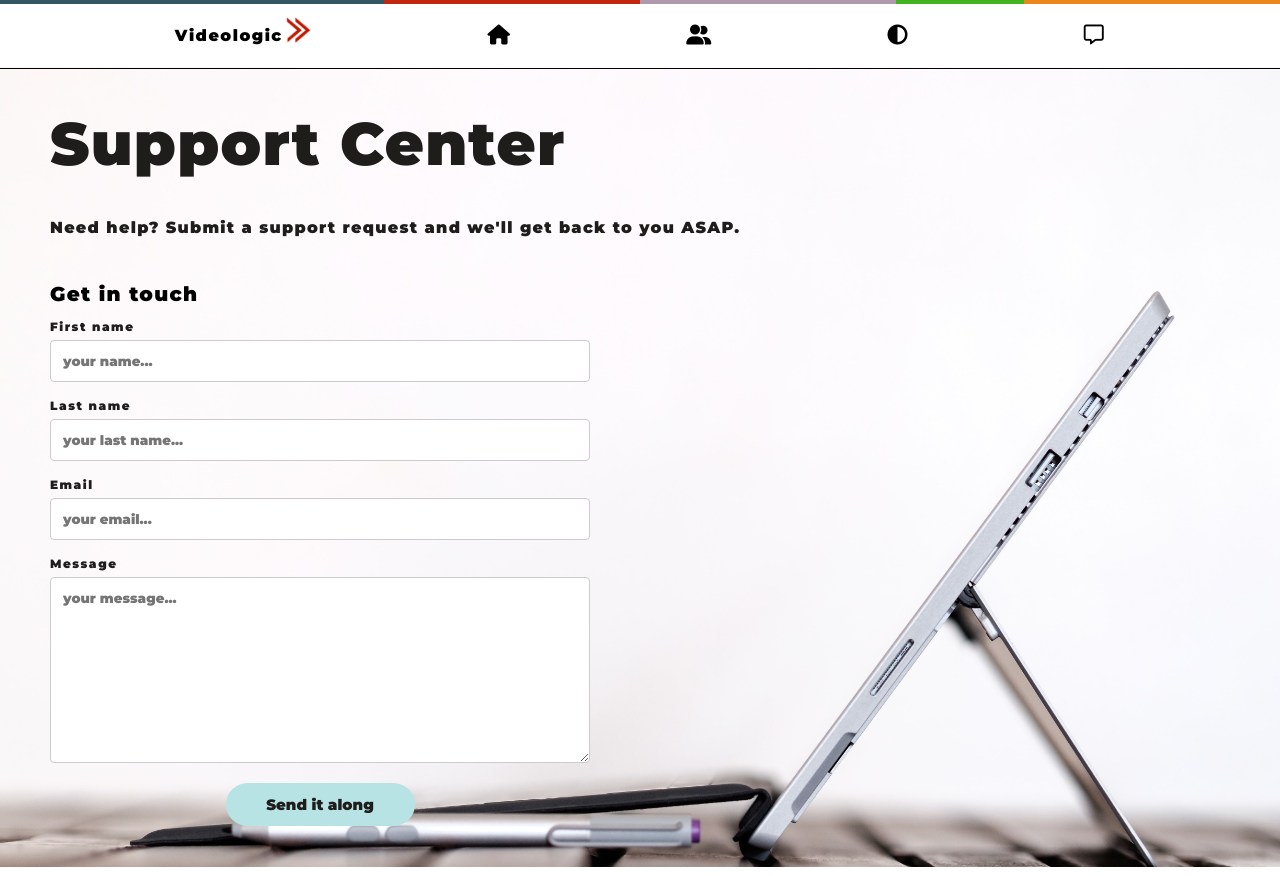
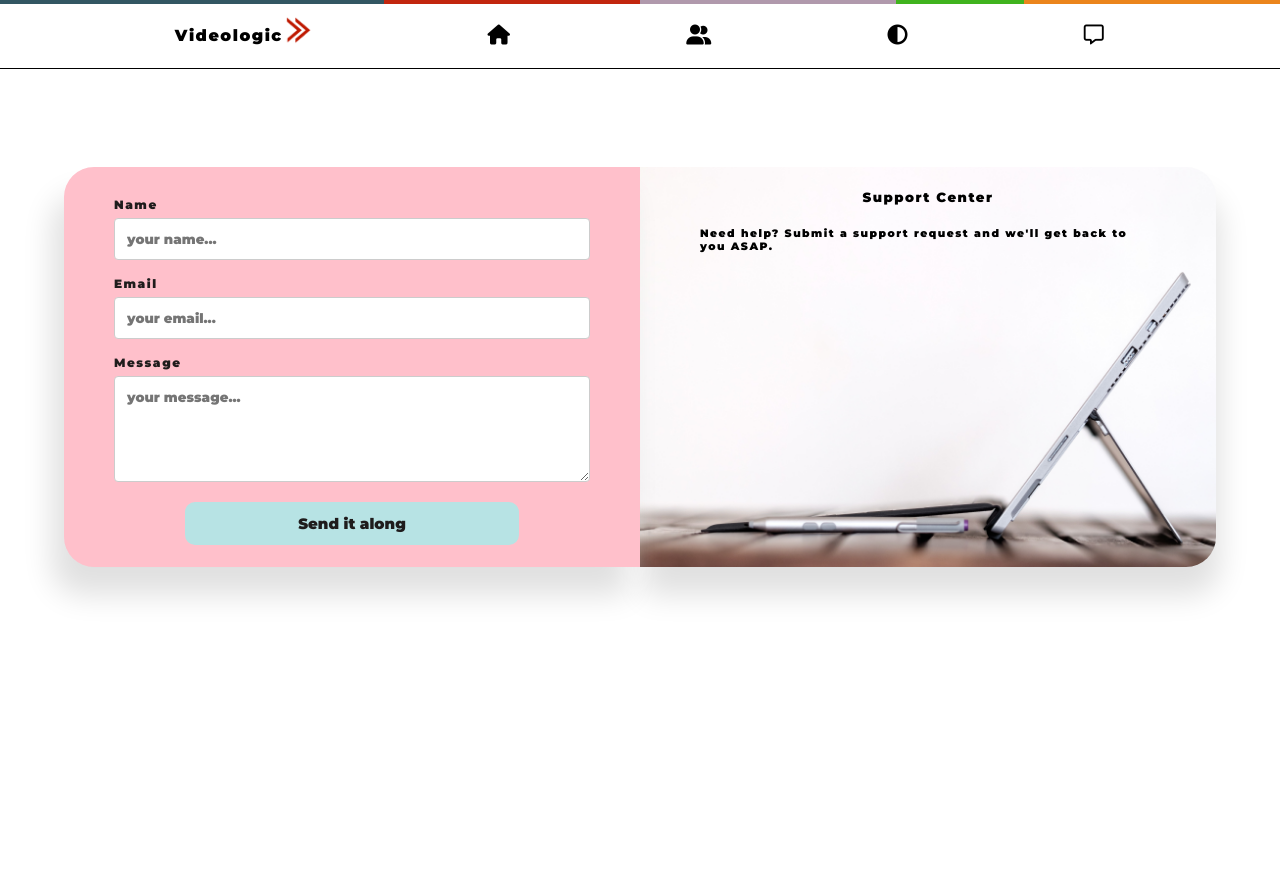
Before and after one commit to puleri/Videologic-Miniapp, a React (Create React App) app in the folder client/: page /#/ in a window 1280 px wide. After the commit the page ends 800 px from the top, so only its background shows below. Built offline with nearby package versions, Linux system fonts and the light colour scheme.

Commit message:
Added wireframe for Login modal and Support modal

```diff
--- a/client/src/App.css
+++ b/client/src/App.css
@@ -18,28 +18,47 @@ body, html {
 .clear {
   clear:both;
 }
-/* .absolute {
-  position: absolute;
-  bottom: 0;
-} */
+
 .App {
   text-align: center;
   margin:0;
   min-height: 100%;
 }
-
-.background {z-index: -9999;
-  display: block;
+.contain {
+  background: pink;
+  position: relative;
+  width: 100%;
+  height: 100%;
+}
+.background {
+  background: pink;
   position: absolute;
-  left:0;
-  right:0;
-  vertical-align: middle;
-  min-height: 100%;
-  width:100%;
+  left:50%;
+  top: 100px;
+  height: 400px;
+  width: 45%;
+  border-radius: 0 30px 30px 0;
   background-image: url("support-hero.jpg");
   background-repeat: no-repeat;
   background-size:cover;
+  box-shadow: 4px 28px 30px 0px #E0E0E0;
   /* background: linear-gradient(180deg, white, white); */
+}
+.header {
+  margin: 0 60px;
+  text-align: left;
+}
+.support-float {
+  z-index: 2;
+  border-radius: 30px 0 0 30px;
+  background: pink;
+  position: absolute;
+  position: absolute;
+  left: 5%;
+  top: 100px;
+  height: 400px;
+  width: 45%;
+  box-shadow: -12px 28px 30px 0px #E0E0E0;
 }
 .App-logo {
   height: 40vmin;
@@ -111,14 +130,14 @@ input[type=submit] {
    cursor: pointer;
 }
 .load {
-  width: 35%;
+  width: 70%;
   background-color: #B7E3E4 ;
   color: #1F1C1C;
   font-weight: bold;
   font-size: 15px;
   padding: 12px 20px;
   border: none;
-  border-radius: 200px;
+  border-radius: 10px;
   cursor: pointer;
   margin-top: 20;
   font-family:'Montserrat', sans-serif;
@@ -150,6 +169,7 @@ body, button, input, .submit {
  }
  .form {
    margin: 50px;
+   margin-top: 30px;
  }
  .form-header{
    letter-spacing: .1vw;
@@ -157,45 +177,11 @@ body, button, input, .submit {
    text-align:left;
    color: black;
  }
-.header-div {
-  letter-spacing: .1vw;
-  display: flex;
-  justify-content: space-evenly;
-  position: absolute;
-  left: 0;
-  right: 0;
-  padding-top: 70px;
-  padding-bottom:20px;
-  color: #1F1C1C;
-}
 
-.header {
-  text-align: left;
-  position: absolute;
-  left: 50px;
-  top: 130px;
-}
-
-.support-header {
-  text-align: left;
-  position: absolute;
-  left: 50px;
-  top: 0;
-}
-
-.form-div {
-  position: absolute;
-  top: 0px;
-  right: 50%;
-  left: 0;
-  margin-top: 165px;
- }
 h1 {
   font-size: 60px;
 }
-.elephant{
-  height: 200px;
-}
+
 label {
   font-size: 12px;
   display: block;
--- a/client/src/components/Support/Support.js
+++ b/client/src/components/Support/Support.js
@@ -26,7 +26,7 @@ class Support extends Component {
     fd.append('strEmail', this.state.strEmail)
     fd.append('strMessage', this.state.strMessage)
     // console.log(Array.from(fd));
-    fetch(`http://localhost:9000/Videologic-Miniapp/docroot/demo.php`, {
+    fetch(`http://localhost:9000/docroot/demo.php`, {
       method: 'POST',
       body: fd,
     }).then(res => res.json())
@@ -41,28 +41,15 @@ class Support extends Component {
   render()
   {
     return (
-      <div className='background'>
-        <div className="header-div">
-            <div>
-              <h1 className="support-header">Support Center</h1>
-              <h4 className="header">Need help? Submit a support request and we'll get back to you ASAP.</h4>
-            </div>
-        </div>
-        <br />
-        <br />
+      <div className='contain'>
+      <div className="support-float">
         <div className="form-div">
           <div className="form">
-          <h1 className="form-header">Get in touch</h1>
           <form>
-            <label>First name</label>
+            <label>Name</label>
             <input type="text" id="firstname" placeholder="your name..."
               value={this.state.strFname}
               onChange={e => this.setState({ strFname: e.target.value })}
-            />
-            <label>Last name</label>
-            <input type="text" id="lastname" placeholder="your last name..."
-              value={this.state.strLname}
-              onChange={e => this.setState({ strLname: e.target.value })}
             />
             <label>Email</label>
             <input type="email" id="email" placeholder="your email..."
@@ -70,7 +57,7 @@ class Support extends Component {
               onChange={e => this.setState({ strEmail: e.target.value })}
             />
             <label>Message</label>
-            <textarea rows="10" type="text" id="message" placeholder="your message..."
+            <textarea rows="5" type="text" id="message" placeholder="your message..."
               value={this.state.strMessage}
               onChange={e => this.setState({ strMessage: e.target.value })}
             />
@@ -78,6 +65,13 @@ class Support extends Component {
           </form>
           <Link to="/ThankYou"><button className="load" onClick={this.getPHP}>Send it along</button></Link>
           </div>
+        </div>
+        </div>
+        <div className='background'>
+        <div>
+          <h5 className="support-header">Support Center</h5>
+          <h6 className="header">Need help? Submit a support request and we'll get back to you ASAP.</h6>
+        </div>
         </div>
       </div>
     )
```
